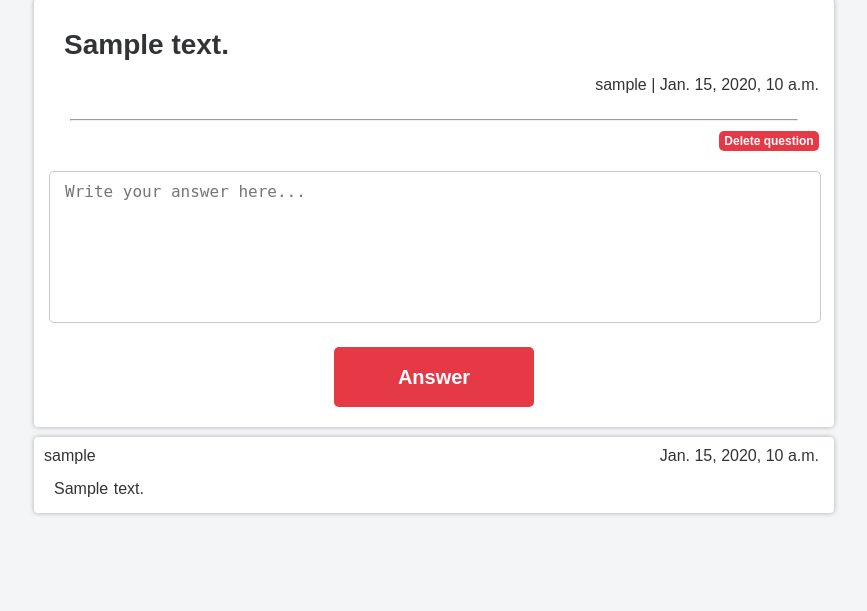
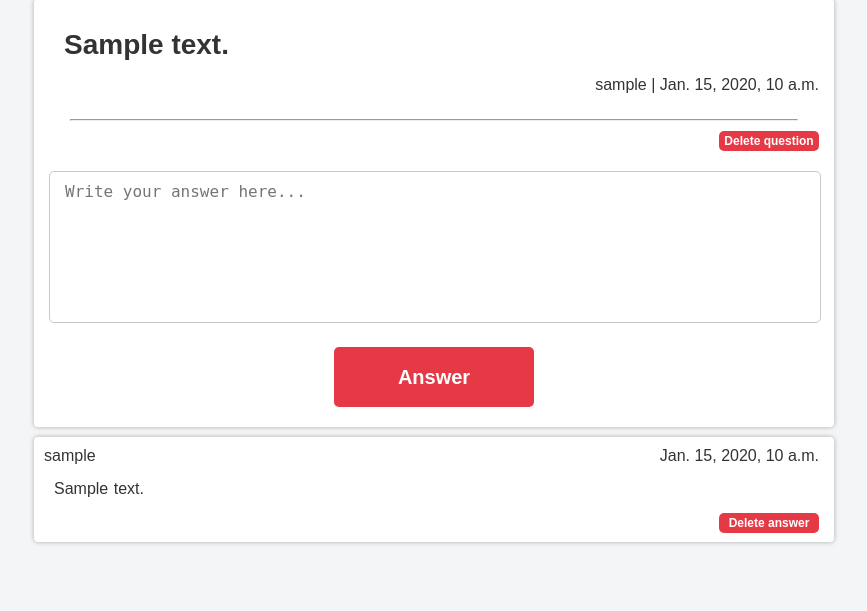
Before and after one commit to welel/ask-website, a Django app: page /question/1/ in a window 1280 px wide. Shown: the part 76-687 px from the top of the page, without its empty margins (206-1073 px from the left). Run offline with Django 3.2, Linux system fonts and the light colour scheme; a user stored in the database is signed in; tables that the repository leaves empty hold one stand-in row (values such as "Sample post").

Commit message:
Added answer delete button and icon for website

```diff
--- a/ask/qa/templates/base.html
+++ b/ask/qa/templates/base.html
@@ -7,6 +7,7 @@
 		<title>{% block title %}Question&Answer{% endblock %}</title>
 		<meta name='viewport' content='width=device-width'>
 		<link rel='stylesheet' type='text/css' href='{% static "qa/css/style.css" %}'>
+		<link rel="shortcut icon" type="image/ico" href="{% static "favicon.ico" %}"/>
 		{% block extrahead %}{% endblock %}
 	</head>
 	<body>
--- a/ask/qa/templates/question.html
+++ b/ask/qa/templates/question.html
@@ -2,7 +2,7 @@
 {% extends 'base.html' %}
 
 {% block title %}
-	{{ question.title }}
+	{{ question.text }}
 {% endblock %}
 
 {% block header %}
@@ -18,9 +18,9 @@
 	</div>
 	<hr>
 	{% if user == question.author %}
-		<form action='/delete_question/' method='post'>
+		<form class='delete_button' action='/delete_question/' method='post'>
 			{% csrf_token %}
-			<button id='delete_question_button' type='submit'>Delete question</button>
+			<button type='submit'>Delete question</button>
 		</form>
 	{% endif %}
 	{% for e in form.non_field_errors %}
@@ -50,6 +50,13 @@
 				<p>{{ answer.added_at }}</p>
 			</div>
 			<p class='answer_text'>{{ answer.text }}</p>
+			{% if user == answer.author %}
+				<form class='delete_button' action='/delete_answer/' method='post'>
+					{% csrf_token %}
+					<input type='text' name='answer_id' value='{{ answer.id }}' style='visibility: hidden;'/>
+					<button type='submit'>Delete answer</button>
+				</form>
+			{% endif %}
 		</div>
 {% endfor %}
 {% endblock %}
--- a/ask/qa/urls.py
+++ b/ask/qa/urls.py
@@ -1,6 +1,7 @@
 from django.conf.urls import url
 from qa.views import (questions_list_all, question_and_answers,
-        question_add, delete_question, signup, signin, log_out)
+                      question_add, delete_question, signup, signin,
+                      log_out, delete_answer)
 
 urlpatterns = [
     url(r'^$', questions_list_all),
@@ -10,5 +11,6 @@ urlpatterns = [
     url(r'^question\/(?P<article_id>[0-9]+)\/$', question_and_answers),
     url(r'^new\/', questions_list_all),
     url(r'^logout\/', log_out),
-    url(r'^delete_question\/', delete_question)
+    url(r'^delete_question\/', delete_question),
+    url(r'^delete_answer\/', delete_answer)
     ]
--- a/ask/qa/views.py
+++ b/ask/qa/views.py
@@ -26,6 +26,7 @@ def questions_list_all(request, *args, **kwargs):
             })
 
 
+# TODO: split question form and answer form
 def question_and_answers(request, *args, **kwargs):
     '''
     Renders a page of one question with a form for the answer
@@ -84,6 +85,17 @@ def delete_question(request, *args, **kwargs):
     return HttpResponseRedirect('/')
 
 
+@require_POST
+@login_required(login_url='/signin/')
+def delete_answer(request, *args, **kwargs):
+    '''Deliting of the answer and redirect on question page.'''
+    try:
+        Answer.objects.filter(pk=request.POST['answer_id']).delete()
+    except Answer.DoesNotExist:
+        raise Answer.DoesNotExist
+    return HttpResponseRedirect(request.META['HTTP_REFERER'])
+
+
 def signup(request, *args, **kwargs):
     '''
     Renders a page with a form for user registration
--- a/static/qa/css/style.css
+++ b/static/qa/css/style.css
@@ -296,14 +296,6 @@ textarea::placeholder {
 	padding: 30px 30px 5px 30px;
 }
 
-#delete_question_button {
-	width: 100px;
-	height: 20px;
-	font-size: 12px;
-	float: right;
-	margin-right: 15px;
-}
-
 .main_question hr {
 	margin: 20px 36px 10px 36px;
 }
@@ -340,7 +332,25 @@ textarea::placeholder {
 	padding-bottom: 20px;
 }
 
+/* Delete answer/question button */
+.delete_button {
+	padding-bottom: 10px;
+}
 
+.delete_button button {
+	width: 100px;
+	height: 20px;
+	font-size: 12px;
+	float: right;
+	margin-right: 15px;
+}
+
+.delete_button button:hover {
+	border-radius: 10px;
+	font-size: 12px;
+}
+
+/* Answers to the question */
 .answers {
 	margin: auto;
 	margin-top:	10px;
```
Also changed, not shown: static/favicon.ico (added).
